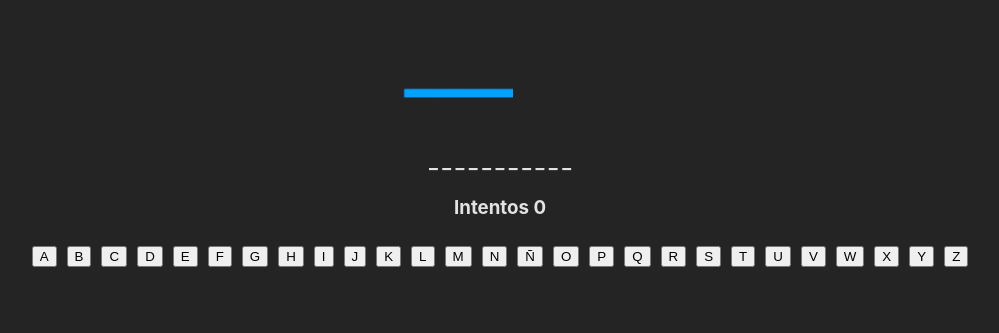
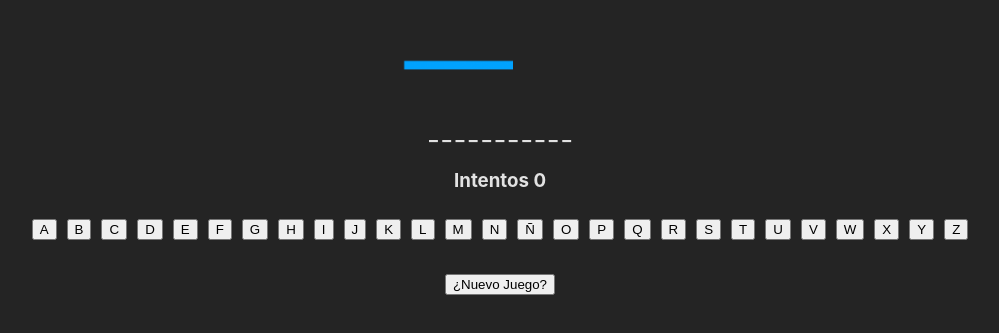
Before and after one commit to Hetor25/fundamentos, a React (Vite) app in the folder ahorcado/: page / in a window 1280 px wide. Shown: the part 431-764 px from the top of the page, without its empty margins (140-1139 px from the left). Built offline with nearby package versions, Linux system fonts and the light colour scheme.

Commit message:
Se agrega boton de reseteo

```diff
--- a/ahorcado/src/App.tsx
+++ b/ahorcado/src/App.tsx
@@ -8,7 +8,7 @@ import './App.css'
 
 function App() {
 
-  const [word] = useState(getRandomWord());
+  const [word, setWord] = useState(getRandomWord());
   const [hiddenWord, setHiddenWord] = useState('_ '.repeat(word.length));
   const [attempts, setAttempst] = useState(0);
   const [lose, setLose] = useState(false);
@@ -48,6 +48,18 @@ function App() {
     }
 
     setHiddenWord(hiddenWordArray.join(' '));
+  }
+
+  const newGame = () => {
+    const newWord = getRandomWord();
+
+    setWord( newWord );
+    setHiddenWord ( '- '.repeat( newWord.length ) );
+
+    setAttempst( 0 );
+    setLose( false );
+    setWon( false );
+
   }
 
   return (
@@ -92,7 +104,10 @@ function App() {
 
       }
 
-
+<br /><br />
+<button
+onClick={ newGame }
+>¿Nuevo Juego?</button>
 
 
 
--- a/ahorcado/src/helpers/getRanddomWord.ts
+++ b/ahorcado/src/helpers/getRanddomWord.ts
@@ -4,7 +4,7 @@ let words: string[] = [
     'PAPAYA',
     'VEHICULO',
     'ROMA',
-    'PRICE SHOES',
+    'IPHONE',
     'GATO',
     'ROCKY'
 ];
```
